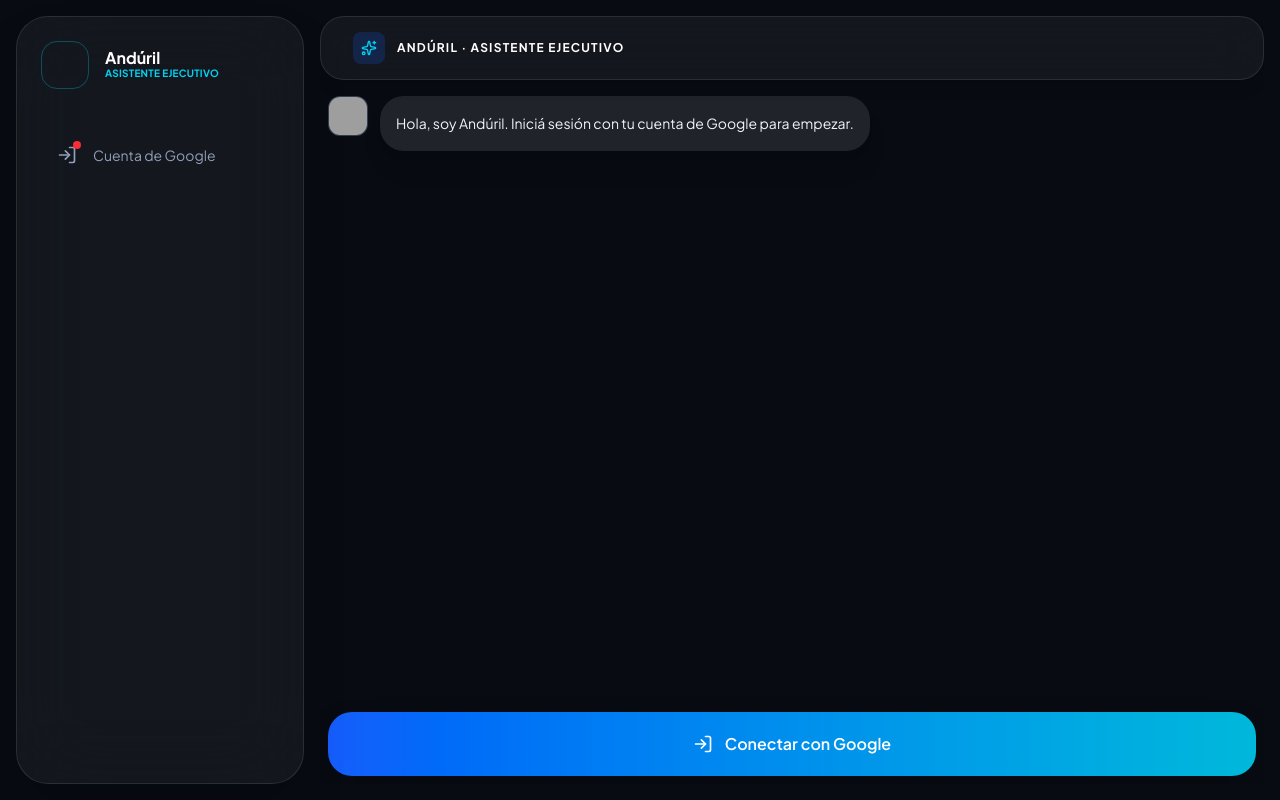
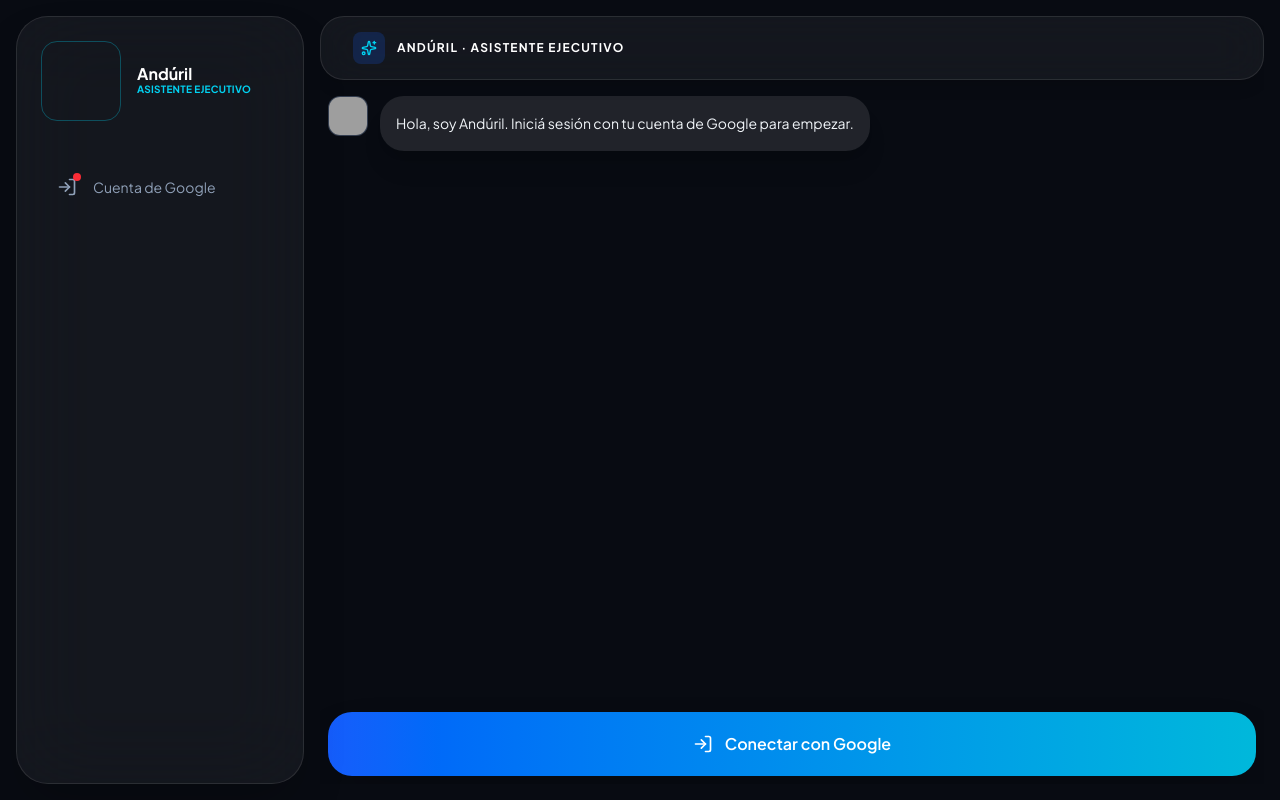
Before and after one commit to CaravenaExisoft/front-anduril, a React (Vite) app: page / in a window 1280 px wide. Built offline with nearby package versions, Linux system fonts and the light colour scheme; no server answers; grey boxes are pictures that could not be loaded.

Commit message:
Agrandar el avatar animado del sidebar
64px en el riel angosto, 80px en la vista expandida (antes 48px fijo) —
más presencia para la cabeza 3D que sigue el cursor.

```diff
--- a/src/components/Sidebar.jsx
+++ b/src/components/Sidebar.jsx
@@ -5,7 +5,7 @@
   return (
     <aside className="w-20 lg:w-72 hidden md:flex flex-col bg-white/5 border border-white/10 backdrop-blur-2xl rounded-[2rem] p-6 shadow-2xl">
       <div className="flex items-center gap-4 mb-10">
-        <div className="w-12 h-12 rounded-2xl overflow-hidden border border-cyan-400/30">
+        <div className="w-14 h-14 lg:w-20 lg:h-20 rounded-2xl overflow-hidden border border-cyan-400/30 flex-shrink-0">
           <AnduriHead className="w-full h-full" />
         </div>
         <div className="hidden lg:block">
```
